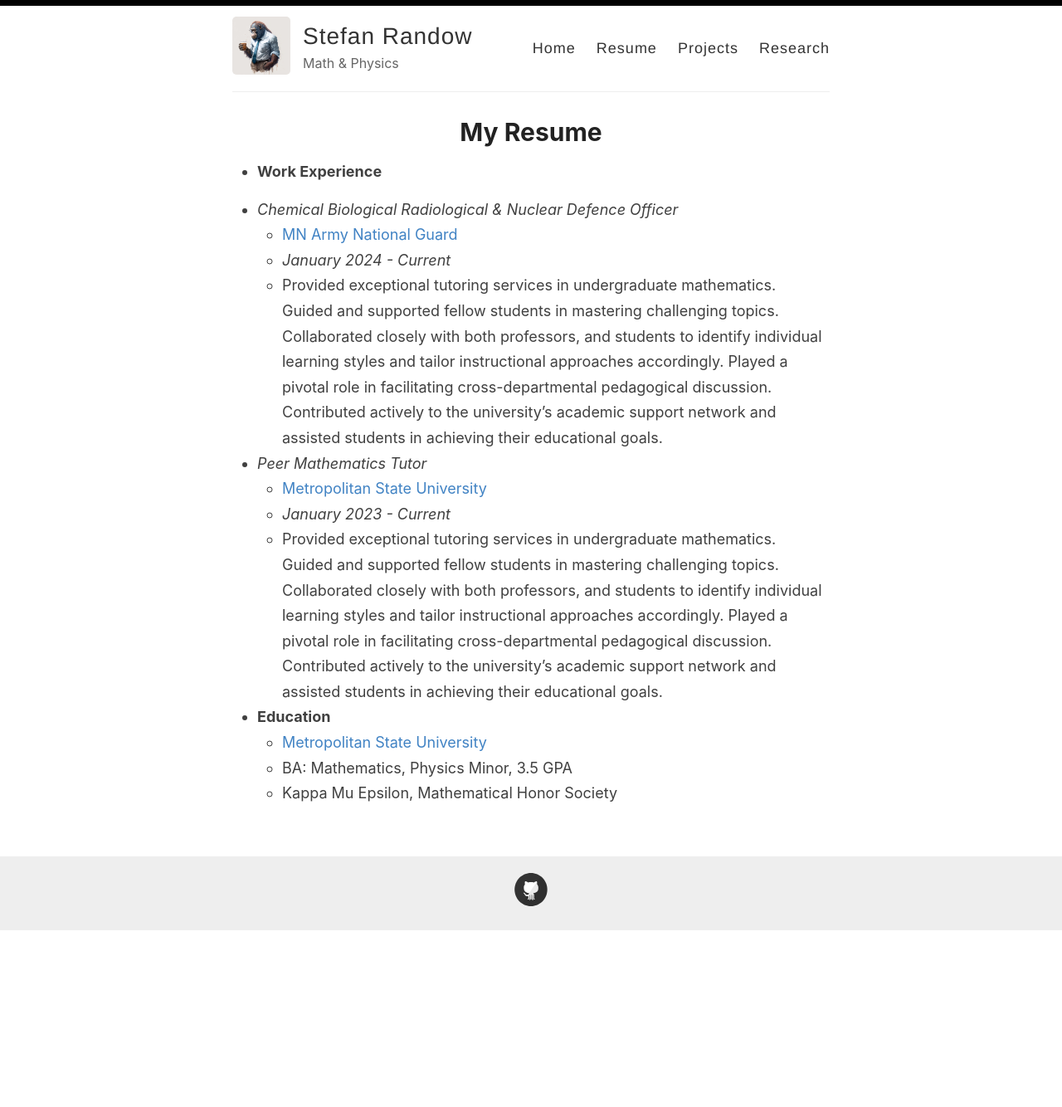
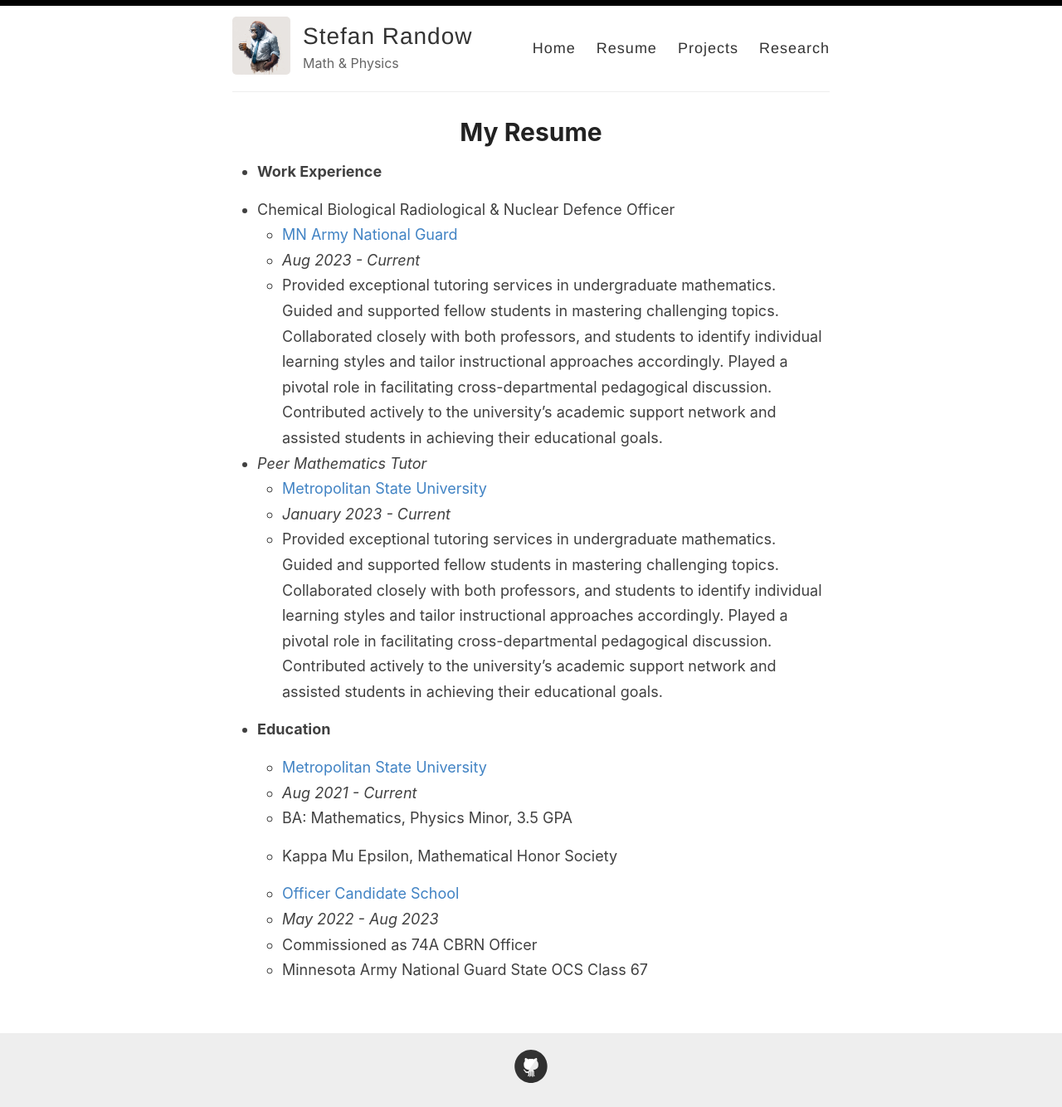
Before and after one commit to StefanRandow/StefanRandow.github.io, a Jekyll site: the page built from _pages/resume.md, in a window 1280 px wide. Shown: the whole page at 83% size. Built offline with Jekyll 4.4.1, drawn with Linux system fonts in a browser that asks for light colours; nearby versions of some CDN libraries; before the commit the page ends 1121 px from its top, so only the background shows below that.

Commit message:
Update resume.md

```diff
--- a/_pages/resume.md
+++ b/_pages/resume.md
@@ -6,9 +6,9 @@
 
  - **Work Experience**
 
- - *Chemical Biological Radiological & Nuclear Defence Officer*
+ - Chemical Biological Radiological & Nuclear Defence Officer
    - [MN Army National Guard](https://www.goarmy.com/careers-and-jobs/career-match/ground-forces/explosives-artillery/74a-cbrn-officer.html)
-   - *January 2024 - Current*
+   - *Aug 2023 - Current*
    - Provided exceptional tutoring services in undergraduate mathematics. Guided and supported fellow students in mastering challenging topics. Collaborated closely with both professors, and students to identify individual learning styles and tailor instructional approaches accordingly. Played a pivotal role in facilitating cross-departmental pedagogical discussion. Contributed actively to the university's academic support network and assisted students in achieving their educational goals.
 
  - *Peer Mathematics Tutor*
@@ -16,7 +16,15 @@
    - *January 2023 - Current*
    - Provided exceptional tutoring services in undergraduate mathematics. Guided and supported fellow students in mastering challenging topics. Collaborated closely with both professors, and students to identify individual learning styles and tailor instructional approaches accordingly. Played a pivotal role in facilitating cross-departmental pedagogical discussion. Contributed actively to the university's academic support network and assisted students in achieving their educational goals.
 
+
  - **Education**
+
    - [Metropolitan State University](https://www.metrostate.edu)
+   - *Aug 2021 - Current*
    - BA: Mathematics, Physics Minor, 3.5 GPA
    - Kappa Mu Epsilon, Mathematical Honor Society
+
+   - [Officer Candidate School](https://www.goarmy.com/careers-and-jobs/find-your-path/army-officers/ocs.html)
+   - *May 2022 - Aug 2023*
+   - Commissioned as 74A CBRN Officer
+   - Minnesota Army National Guard State OCS Class 67
```
